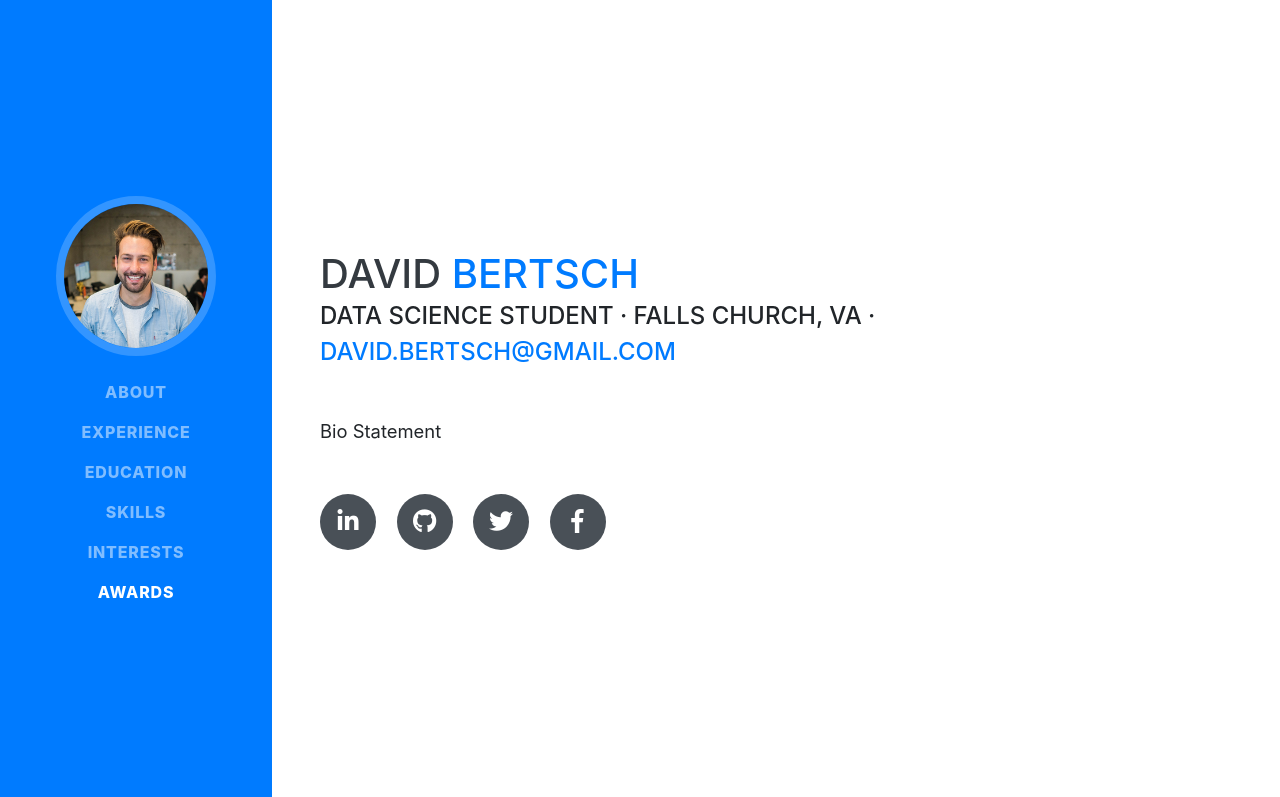
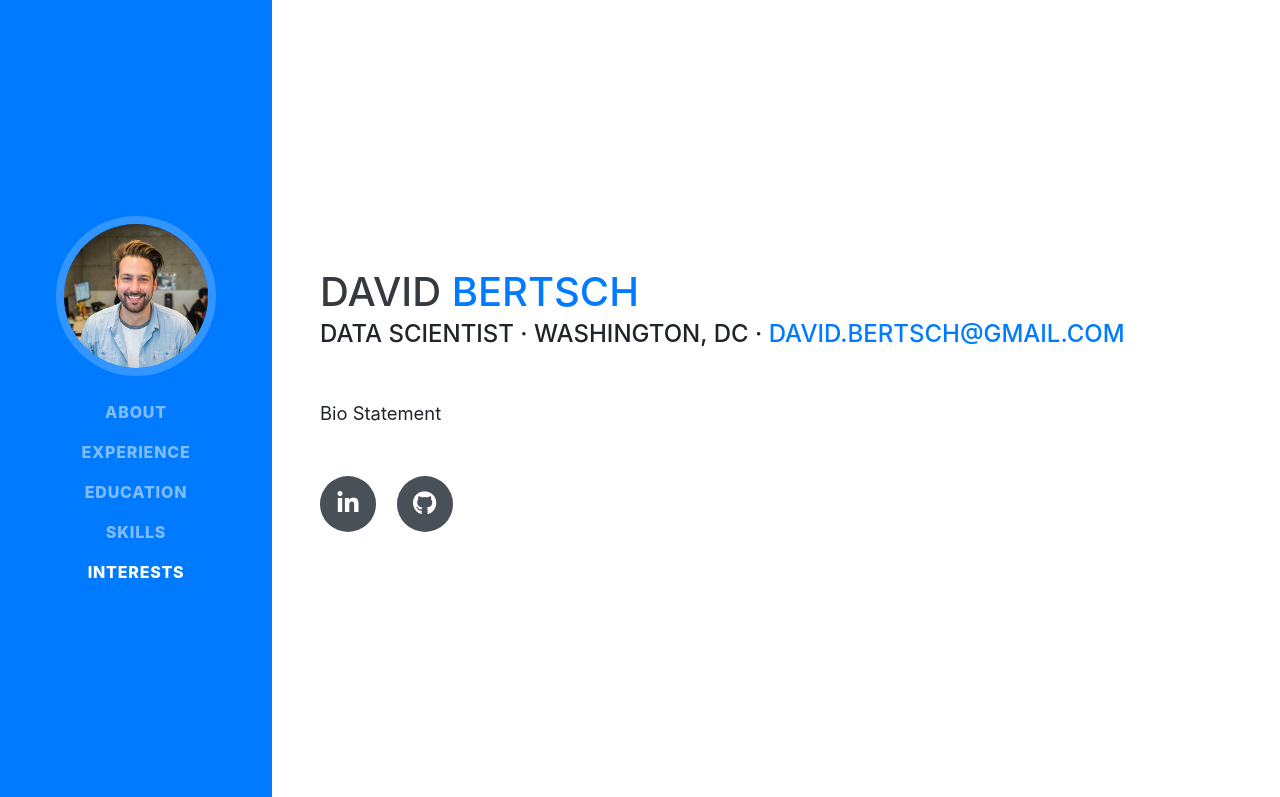
Before and after one commit to davidbertsch/davidbertsch.github.io, a website with bundled scripts: page index.html in a window 1280 px wide. Shown: the top 797 px of the page. Built offline with nearby package versions, Linux system fonts and the light colour scheme; a web font is replaced by a local one.

Commit message:
site update

```diff
--- a/index.html
+++ b/index.html
@@ -52,9 +52,6 @@
         <li class="nav-item">
           <a class="nav-link js-scroll-trigger" href="#interests">Interests</a>
         </li>
-        <li class="nav-item">
-          <a class="nav-link js-scroll-trigger" href="#awards">Awards</a>
-        </li>
       </ul>
     </div>
   </nav>
@@ -66,22 +63,16 @@
         <h1 class="mb-0">David
           <span class="text-primary">Bertsch</span>
         </h1>
-        <div class="subheading mb-5">Data Science Student · Falls Church, VA ·
+        <div class="subheading mb-5">Data Scientist · Washington, DC ·
           <a href="mailto:name@email.com">david.bertsch@gmail.com</a>
         </div>
         <p class="lead mb-5">Bio Statement</p>
         <div class="social-icons">
-          <a href="#">
+          <a href="https://linkedin.com/in/david-bertsch/">
             <i class="fab fa-linkedin-in"></i>
           </a>
-          <a href="#">
+          <a href="https://github.com/davidbertsch">
             <i class="fab fa-github"></i>
-          </a>
-          <a href="#">
-            <i class="fab fa-twitter"></i>
-          </a>
-          <a href="#">
-            <i class="fab fa-facebook-f"></i>
           </a>
         </div>
       </div>
```
Also changed, not shown: 1 other file.
